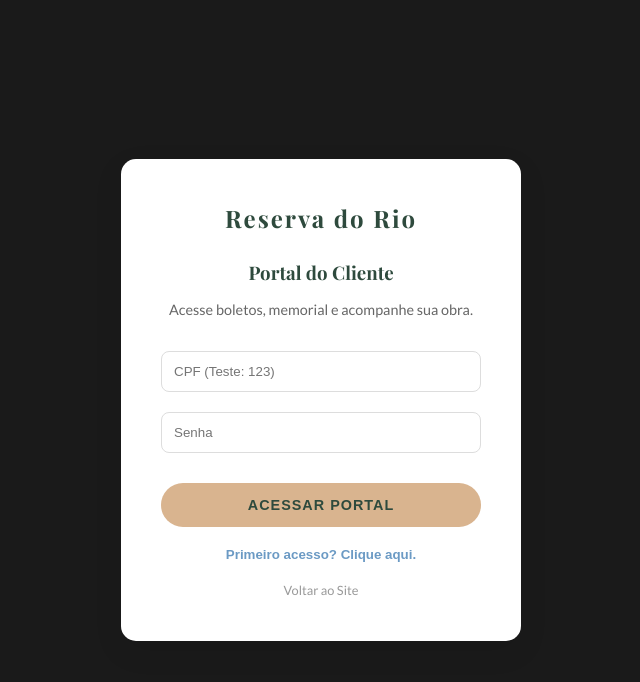
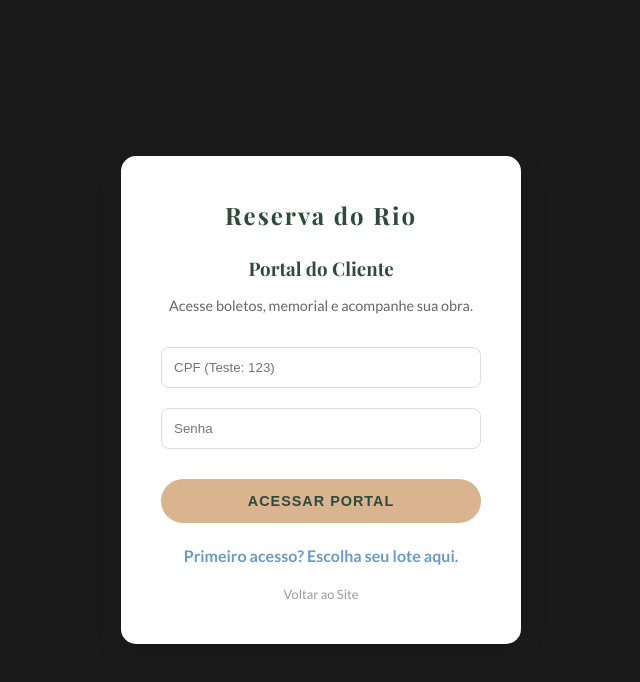
Before and after one commit to muxiba/Loteamento, a React (Vite) app: page /cliente in a window 1280 px wide. Shown: the top 682 px of the page, without its empty margins (319-959 px from the left). Built offline with nearby package versions, Linux system fonts and the light colour scheme; a web font is replaced by a local one.

Commit message:
Redireciona Primeiro Acesso direto para Mapa Público

```diff
--- a/src/pages/ClientArea.jsx
+++ b/src/pages/ClientArea.jsx
@@ -57,16 +57,6 @@ const ClientArea = () => {
                             <p style={{ color: '#666', fontSize: '0.9rem' }}>A administração já recebeu sua solicitação. Assim que seu cadastro for validado com o contrato, o acesso será liberado.</p>
                             <button className="btn btn-secondary" style={{ width: '100%', marginTop: '20px' }} onClick={() => setAwaitingApproval(false)}>Voltar ao Login</button>
                         </>
-                    ) : viewRequested ? (
-                        <>
-                            <h3 style={{ marginBottom: '10px' }}>Solicitar Acesso</h3>
-                            <p style={{ color: '#666', marginBottom: '20px', fontSize: '0.9rem' }}>Crie sua conta para acompanhar seu lote.</p>
-                            <input type="text" placeholder="Nome Completo" style={{ width: '100%', padding: '12px', margin: '10px 0', border: '1px solid #ddd', borderRadius: '8px' }} />
-                            <input type="text" placeholder="CPF" style={{ width: '100%', padding: '12px', margin: '10px 0', border: '1px solid #ddd', borderRadius: '8px' }} />
-                            <input type="text" placeholder="Lote / Quadra" style={{ width: '100%', padding: '12px', margin: '10px 0', border: '1px solid #ddd', borderRadius: '8px' }} />
-                            <button className="btn btn-primary" style={{ width: '100%', marginTop: '20px' }} onClick={() => setAwaitingApproval(true)}>Enviar Solicitação</button>
-                            <button style={{ background: 'none', border: 'none', marginTop: '15px', color: '#999', cursor: 'pointer' }} onClick={() => setViewRequested(false)}>Voltar ao Login</button>
-                        </>
                     ) : (
                         <>
                             <h3 style={{ marginBottom: '10px' }}>Portal do Cliente</h3>
@@ -74,7 +64,7 @@ const ClientArea = () => {
                             <input type="text" placeholder="CPF (Teste: 123)" style={{ width: '100%', padding: '12px', margin: '10px 0', border: '1px solid #ddd', borderRadius: '8px' }} value={cpf} onChange={e => setCpf(e.target.value)} />
                             <input type="password" placeholder="Senha" style={{ width: '100%', padding: '12px', margin: '10px 0', border: '1px solid #ddd', borderRadius: '8px' }} value={senha} onChange={e => setSenha(e.target.value)} />
                             <button className="btn btn-primary" style={{ width: '100%', marginTop: '20px' }} onClick={handleLogin}>Acessar Portal</button>
-                            <button style={{ background: 'none', border: 'none', marginTop: '20px', color: 'var(--color-river)', fontWeight: 'bold', cursor: 'pointer' }} onClick={() => setViewRequested(true)}>Primeiro acesso? Clique aqui.</button>
+                            <a href="/#mapa" style={{ display: 'block', marginTop: '20px', color: 'var(--color-river)', fontWeight: 'bold', textDecoration: 'none', cursor: 'pointer' }}>Primeiro acesso? Escolha seu lote aqui.</a>
                             <Link to="/" style={{ display: 'block', marginTop: '15px', color: '#999', fontSize: '0.8rem', textDecoration: 'none' }}>Voltar ao Site</Link>
                         </>
                     )}
```
